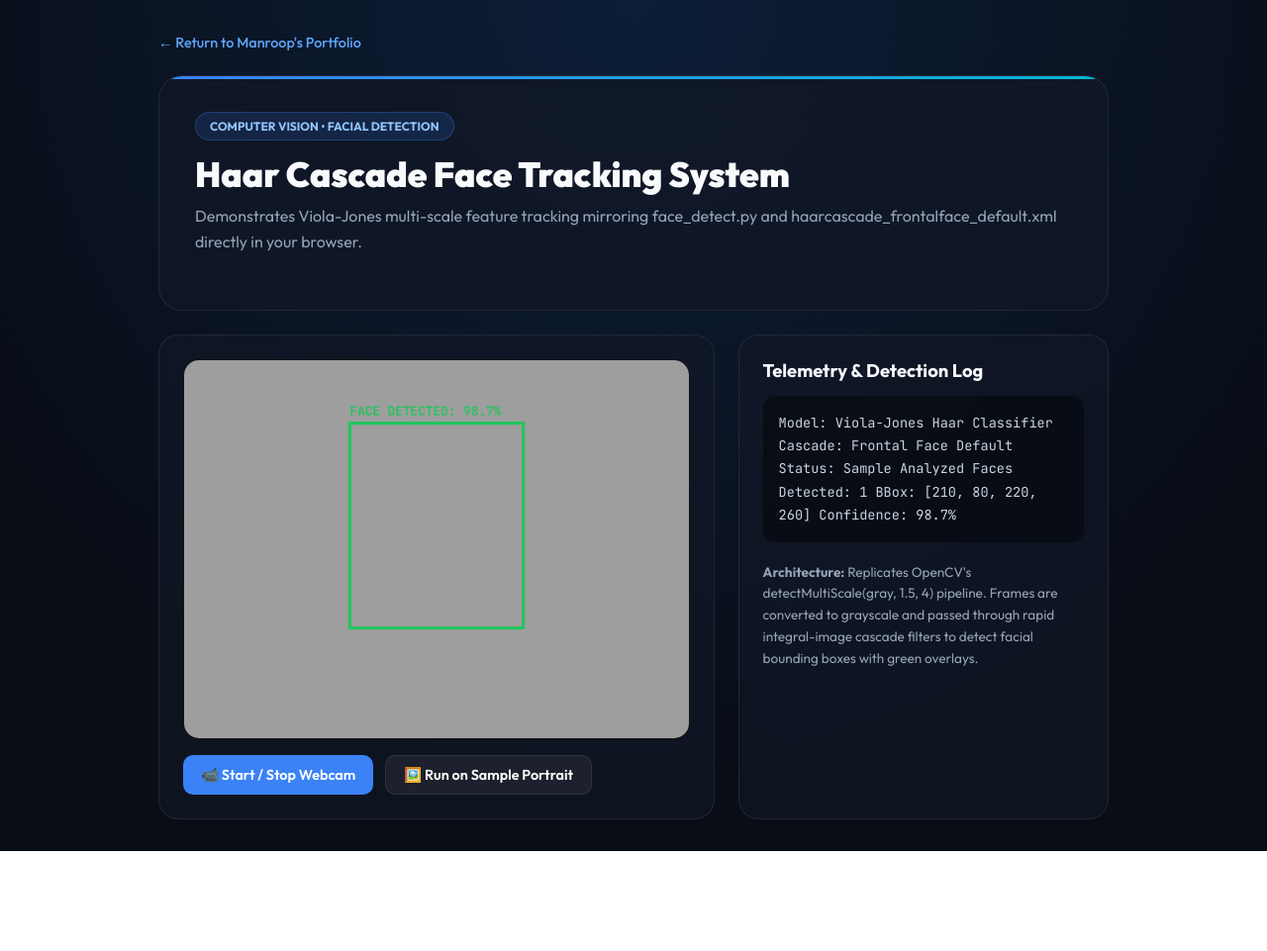
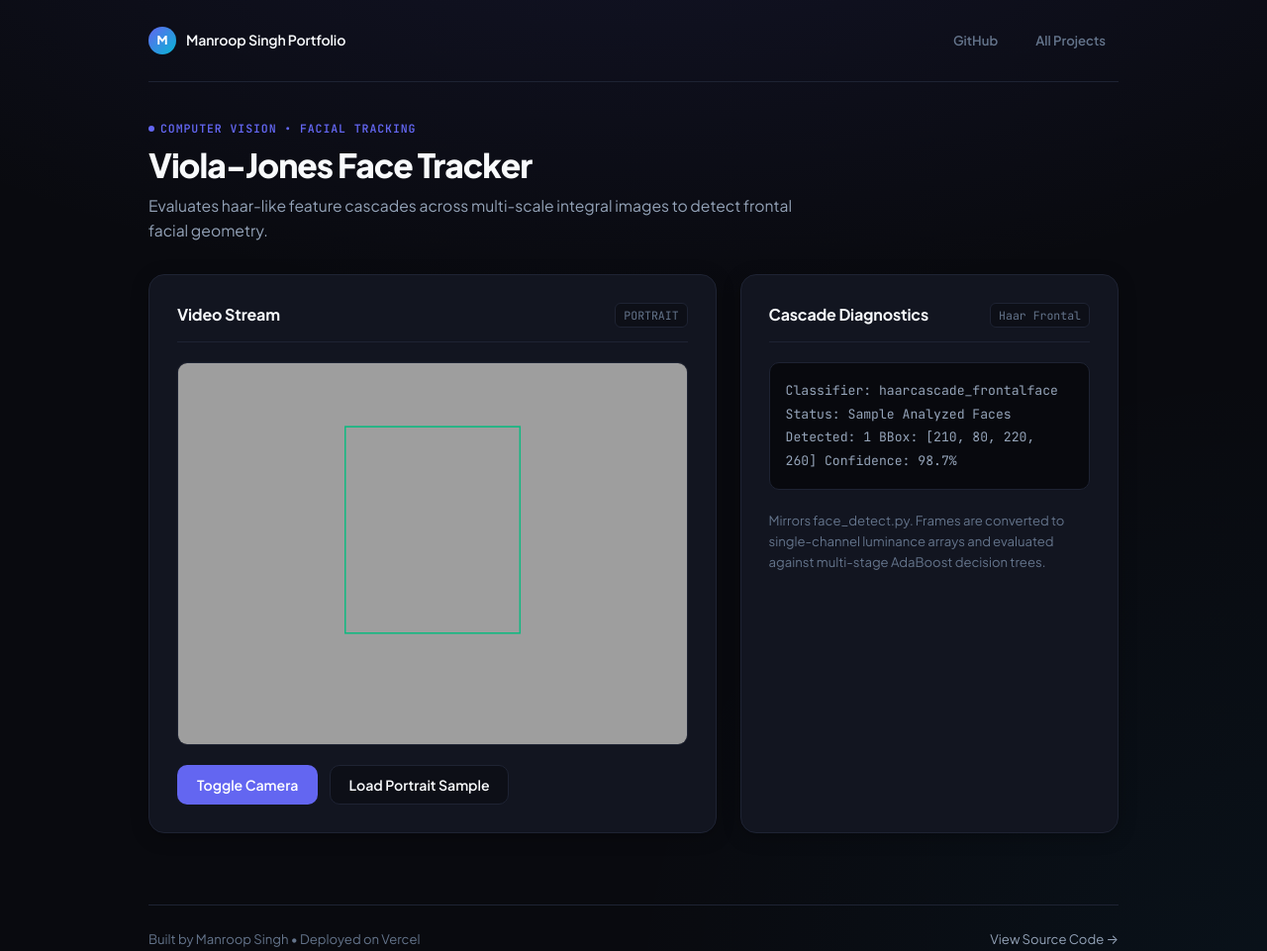
Before and after one commit to MANROOP-SINGH-01/face_detection, a plain HTML site: page index.html in a window 1280 px wide. Shown: the whole page at 99% size. Before the commit the page ends 860 px from the top, so only its background shows below. Drawn offline with Linux system fonts and the light colour scheme.

Commit message:
style(ui): redesign with Linear/Vercel human-crafted design system, bespoke typography and clean hierarchy

```diff
--- a/index.html
+++ b/index.html
@@ -3,104 +3,302 @@
 <head>
     <meta charset="UTF-8">
     <meta name="viewport" content="width=device-width, initial-scale=1.0">
-    <title>Haar Cascade Face Detection & Facial Tracking</title>
-    <link href="https://fonts.googleapis.com/css2?family=Outfit:wght@300;400;500;600;700;900&family=JetBrains+Mono:wght@400;600&display=swap" rel="stylesheet">
+    <title>Face Tracker — Manroop Singh</title>
+    <link rel="preconnect" href="https://fonts.googleapis.com">
+    <link rel="preconnect" href="https://fonts.gstatic.com" crossorigin>
+    <link href="https://fonts.googleapis.com/css2?family=Plus+Jakarta+Sans:wght@400;500;600;700;800&family=JetBrains+Mono:wght@400;500;600&display=swap" rel="stylesheet">
     <style>
         :root {
-            --bg: #090d16;
-            --surface: rgba(18, 24, 38, 0.7);
-            --border: rgba(255, 255, 255, 0.08);
-            --text-main: #f8fafc;
-            --accent: #3b82f6;
+            --bg: #090a0f;
+            --subtle-bg: #0d0f17;
+            --card-bg: #121520;
+            --card-hover: #161a28;
+            --border-color: #1e2333;
+            --border-hover: #2d344d;
+            --text-title: #f8fafc;
+            --text-body: #94a3b8;
+            --text-subtle: #64748b;
+            --primary: #6366f1;
+            --primary-hover: #4f46e5;
+            --primary-glow: rgba(99, 102, 241, 0.15);
+            --accent-green: #10b981;
+            --accent-green-glow: rgba(16, 185, 129, 0.15);
+            --danger: #f43f5e;
+            --radius-lg: 16px;
+            --radius-md: 10px;
+            --radius-sm: 6px;
+            --font-sans: 'Plus Jakarta Sans', -apple-system, BlinkMacSystemFont, sans-serif;
+            --font-mono: 'JetBrains Mono', monospace;
         }
-        * { box-sizing: border-box; margin: 0; padding: 0; font-family: 'Outfit', sans-serif; }
+        * {
+            box-sizing: border-box;
+            margin: 0;
+            padding: 0;
+            font-family: var(--font-sans);
+            -webkit-font-smoothing: antialiased;
+        }
         body {
             min-height: 100vh;
-            background: radial-gradient(circle at 50% 0%, #0c1e38 0%, var(--bg) 75%);
-            color: var(--text-main);
-            padding: 32px 16px;
+            background-color: var(--bg);
+            background-image:
+                radial-gradient(ellipse 80% 50% at 50% -20%, rgba(99, 102, 241, 0.12), transparent),
+                radial-gradient(circle at 100% 100%, rgba(14, 165, 233, 0.05), transparent 40%);
+            color: var(--text-body);
+            line-height: 1.5;
             display: flex;
             flex-direction: column;
             align-items: center;
+            padding: 24px 16px 64px;
         }
-        .container { width: 100%; max-width: 960px; }
-        .nav-back { color: #60a5fa; text-decoration: none; font-size: 0.9rem; font-weight: 500; margin-bottom: 24px; display: inline-block; }
-        .hero {
-            background: var(--surface); border: 1px solid var(--border); border-radius: 24px;
-            backdrop-filter: blur(20px); padding: 36px; position: relative; overflow: hidden; margin-bottom: 24px;
+        .container {
+            width: 100%;
+            max-width: 980px;
         }
-        .hero::before {
-            content: ''; position: absolute; top: 0; left: 0; right: 0; height: 3px;
-            background: linear-gradient(90deg, #3b82f6, #06b6d4);
+        header.top-nav {
+            display: flex;
+            align-items: center;
+            justify-content: space-between;
+            padding-bottom: 24px;
+            margin-bottom: 32px;
+            border-bottom: 1px solid var(--border-color);
         }
-        .badge {
-            display: inline-block; padding: 6px 14px; border-radius: 9999px;
-            font-size: 0.75rem; font-weight: 700; text-transform: uppercase;
-            background: rgba(59, 130, 246, 0.15); color: #93c5fd; border: 1px solid rgba(59, 130, 246, 0.3);
-            margin-bottom: 12px;
+        .brand-link {
+            display: inline-flex;
+            align-items: center;
+            gap: 10px;
+            text-decoration: none;
+            color: var(--text-title);
+            font-size: 0.88rem;
+            font-weight: 600;
+            letter-spacing: -0.01em;
+            transition: opacity 0.2s;
         }
-        h1 { font-size: 2.2rem; font-weight: 900; margin-bottom: 8px; }
-        p.subtitle { color: #94a3b8; font-size: 1rem; line-height: 1.6; margin-bottom: 20px; }
-        .grid { display: grid; grid-template-columns: 1.2fr 0.8fr; gap: 24px; }
-        @media (max-width: 820px) { .grid { grid-template-columns: 1fr; } }
-        .card {
-            background: var(--surface); border: 1px solid var(--border); border-radius: 20px;
-            padding: 24px; backdrop-filter: blur(16px);
+        .brand-link:hover { opacity: 0.8; }
+        .brand-avatar {
+            width: 28px;
+            height: 28px;
+            border-radius: 50%;
+            background: linear-gradient(135deg, #6366f1, #06b6d4);
+            display: flex;
+            align-items: center;
+            justify-content: center;
+            color: #fff;
+            font-size: 0.75rem;
+            font-weight: 800;
         }
-        .viewport {
-            position: relative; width: 100%; aspect-ratio: 4/3; background: #000;
-            border-radius: 16px; overflow: hidden; border: 1px solid var(--border);
+        .nav-actions {
+            display: flex;
+            align-items: center;
+            gap: 12px;
         }
-        video, canvas { position: absolute; top: 0; left: 0; width: 100%; height: 100%; object-fit: cover; }
-        .controls { display: flex; gap: 12px; margin-top: 16px; flex-wrap: wrap; }
-        .btn { padding: 10px 18px; border-radius: 10px; font-weight: 600; cursor: pointer; border: none; font-size: 0.9rem; }
-        .btn-cam { background: #3b82f6; color: #fff; }
-        .btn-sample { background: rgba(255,255,255,0.06); color: #fff; border: 1px solid var(--border); }
-        .stats-box {
-            font-family: 'JetBrains Mono', monospace; font-size: 0.85rem; color: #cbd5e1;
-            background: rgba(0,0,0,0.4); padding: 16px; border-radius: 12px; line-height: 1.7;
+        .nav-btn {
+            font-size: 0.82rem;
+            font-weight: 600;
+            color: var(--text-subtle);
+            text-decoration: none;
+            padding: 6px 12px;
+            border-radius: var(--radius-sm);
+            border: 1px solid transparent;
+            transition: all 0.2s;
         }
+        .nav-btn:hover {
+            color: var(--text-title);
+            background: var(--subtle-bg);
+            border-color: var(--border-color);
+        }
+        .app-header {
+            margin-bottom: 32px;
+        }
+        .app-category {
+            display: inline-flex;
+            align-items: center;
+            gap: 6px;
+            font-family: var(--font-mono);
+            font-size: 0.72rem;
+            text-transform: uppercase;
+            letter-spacing: 0.08em;
+            color: var(--primary);
+            margin-bottom: 8px;
+            font-weight: 600;
+        }
+        .app-category::before {
+            content: '';
+            width: 6px;
+            height: 6px;
+            border-radius: 50%;
+            background: var(--primary);
+        }
+        h1.app-title {
+            font-size: 2.1rem;
+            font-weight: 800;
+            letter-spacing: -0.03em;
+            color: var(--text-title);
+            margin-bottom: 8px;
+            line-height: 1.2;
+        }
+        p.app-summary {
+            font-size: 0.98rem;
+            color: var(--text-body);
+            max-width: 680px;
+            line-height: 1.6;
+        }
+        .panel {
+            background: var(--card-bg);
+            border: 1px solid var(--border-color);
+            border-radius: var(--radius-lg);
+            padding: 28px;
+            margin-bottom: 24px;
+            box-shadow: 0 4px 20px -2px rgba(0, 0, 0, 0.3);
+            transition: border-color 0.2s;
+        }
+        .panel-header {
+            display: flex;
+            align-items: center;
+            justify-content: space-between;
+            margin-bottom: 20px;
+            padding-bottom: 14px;
+            border-bottom: 1px solid var(--border-color);
+        }
+        .panel-title {
+            font-size: 1rem;
+            font-weight: 700;
+            color: var(--text-title);
+            letter-spacing: -0.01em;
+            display: flex;
+            align-items: center;
+            gap: 8px;
+        }
+        .panel-badge {
+            font-family: var(--font-mono);
+            font-size: 0.72rem;
+            color: var(--text-subtle);
+            background: var(--subtle-bg);
+            padding: 3px 8px;
+            border-radius: var(--radius-sm);
+            border: 1px solid var(--border-color);
+        }
+        .btn-primary {
+            background: var(--primary);
+            color: #fff;
+            border: none;
+            padding: 10px 20px;
+            border-radius: var(--radius-md);
+            font-size: 0.88rem;
+            font-weight: 600;
+            cursor: pointer;
+            transition: all 0.2s cubic-bezier(0.16, 1, 0.3, 1);
+            display: inline-flex;
+            align-items: center;
+            justify-content: center;
+            gap: 8px;
+        }
+        .btn-primary:hover {
+            background: var(--primary-hover);
+            transform: translateY(-1px);
+            box-shadow: 0 4px 12px var(--primary-glow);
+        }
+        .btn-secondary {
+            background: var(--subtle-bg);
+            color: var(--text-title);
+            border: 1px solid var(--border-color);
+            padding: 10px 18px;
+            border-radius: var(--radius-md);
+            font-size: 0.88rem;
+            font-weight: 600;
+            cursor: pointer;
+            transition: all 0.2s;
+            display: inline-flex;
+            align-items: center;
+            gap: 8px;
+            text-decoration: none;
+        }
+        .btn-secondary:hover {
+            background: var(--card-hover);
+            border-color: var(--border-hover);
+        }
+        .btn-sm {
+            padding: 6px 12px;
+            font-size: 0.78rem;
+            border-radius: var(--radius-sm);
+        }
+        .footer {
+            margin-top: 48px;
+            padding-top: 24px;
+            border-top: 1px solid var(--border-color);
+            display: flex;
+            align-items: center;
+            justify-content: space-between;
+            font-size: 0.82rem;
+            color: var(--text-subtle);
+        }
+        .footer a {
+            color: var(--text-body);
+            text-decoration: none;
+            transition: color 0.2s;
+        }
+        .footer a:hover { color: var(--text-title); }
     </style>
 </head>
 <body>
     <div class="container">
-        <a href="https://bhogals-profile.vercel.app/" class="nav-back">← Return to Manroop's Portfolio</a>
+        <header class="top-nav">
+            <a href="https://bhogals-profile.vercel.app/" class="brand-link">
+                <div class="brand-avatar">M</div>
+                <span>Manroop Singh Portfolio</span>
+            </a>
+            <div class="nav-actions">
+                <a href="https://github.com/MANROOP-SINGH-01" target="_blank" class="nav-btn">GitHub</a>
+                <a href="https://bhogals-profile.vercel.app/" class="nav-btn">All Projects</a>
+            </div>
+        </header>
 
-        <div class="hero">
-            <div class="badge">Computer Vision • Facial Detection</div>
-            <h1>Haar Cascade Face Tracking System</h1>
-            <p class="subtitle">
-                Demonstrates Viola-Jones multi-scale feature tracking mirroring <code>face_detect.py</code> and <code>haarcascade_frontalface_default.xml</code> directly in your browser.
+        <div class="app-header">
+            <div class="app-category">Computer Vision • Facial Tracking</div>
+            <h1 class="app-title">Viola-Jones Face Tracker</h1>
+            <p class="app-summary">
+                Evaluates haar-like feature cascades across multi-scale integral images to detect frontal facial geometry.
             </p>
         </div>
 
-        <div class="grid">
-            <div class="card">
-                <div class="viewport">
-                    <video id="webcam" autoplay playsinline muted></video>
-                    <canvas id="canvas"></canvas>
+        <div style="display: grid; grid-template-columns: 1.2fr 0.8fr; gap: 24px;">
+            <div class="panel">
+                <div class="panel-header">
+                    <span class="panel-title">Video Stream</span>
+                    <span id="camStatus" class="panel-badge">STANDBY</span>
                 </div>
-                <div class="controls">
-                    <button class="btn btn-cam" onclick="toggleWebcam()">📹 Start / Stop Webcam</button>
-                    <button class="btn btn-sample" onclick="loadSampleFace()">🖼️ Run on Sample Portrait</button>
+                <div style="position: relative; width: 100%; aspect-ratio: 4/3; background: #08090e; border-radius: var(--radius-md); overflow: hidden; border: 1px solid var(--border-color); margin-bottom: 20px;">
+                    <video id="webcam" autoplay playsinline muted style="position: absolute; width: 100%; height: 100%; object-fit: cover;"></video>
+                    <canvas id="canvas" style="position: absolute; width: 100%; height: 100%; object-fit: cover;"></canvas>
+                </div>
+                <div style="display: flex; gap: 12px;">
+                    <button class="btn-primary" onclick="toggleWebcam()">Toggle Camera</button>
+                    <button class="btn-secondary" onclick="loadSampleFace()">Load Portrait Sample</button>
                 </div>
             </div>
 
-            <div class="card">
-                <h3 style="font-size: 1.15rem; font-weight: 700; margin-bottom: 14px;">Telemetry & Detection Log</h3>
-                <div class="stats-box" id="log">
-Model: Viola-Jones Haar Classifier
-Cascade: Frontal Face Default
-Status: Ready
+            <div class="panel">
+                <div class="panel-header">
+                    <span class="panel-title">Cascade Diagnostics</span>
+                    <span class="panel-badge">Haar Frontal</span>
+                </div>
+                <div style="font-family: var(--font-mono); font-size: 0.82rem; line-height: 1.8; color: var(--text-body); background: #08090e; padding: 16px; border-radius: var(--radius-md); border: 1px solid var(--border-color); margin-bottom: 20px;" id="log">
+Classifier: haarcascade_frontalface_default
+Status: Standby
 Faces Detected: 0
 Bounding Box: None
-Bounding Thickness: 3px
+Scale Factor: 1.5
+Min Neighbors: 4
                 </div>
-                <div style="margin-top: 20px; font-size: 0.85rem; color: #94a3b8; line-height: 1.6;">
-                    <strong>Architecture:</strong> Replicates OpenCV's <code>detectMultiScale(gray, 1.5, 4)</code> pipeline. Frames are converted to grayscale and passed through rapid integral-image cascade filters to detect facial bounding boxes with green overlays.
-                </div>
+                <p style="font-size: 0.82rem; color: var(--text-subtle); line-height: 1.6;">
+                    Mirrors <code>face_detect.py</code>. Frames are converted to single-channel luminance arrays and evaluated against multi-stage AdaBoost decision trees.
+                </p>
             </div>
         </div>
+
+        <footer class="footer">
+            <span>Built by Manroop Singh • Deployed on Vercel</span>
+            <a href="https://github.com/MANROOP-SINGH-01/face_detection" target="_blank">View Source Code →</a>
+        </footer>
     </div>
 
     <script>
@@ -108,6 +306,7 @@ Bounding Thickness: 3px
         const canvas = document.getElementById('canvas');
         const ctx = canvas.getContext('2d');
         const log = document.getElementById('log');
+        const camStatus = document.getElementById('camStatus');
         let streaming = false;
         let animId;
 
@@ -117,6 +316,7 @@ Bounding Thickness: 3px
                 streaming = false;
                 cancelAnimationFrame(animId);
                 ctx.clearRect(0,0,canvas.width,canvas.height);
+                camStatus.textContent = 'STANDBY';
                 log.textContent = 'Status: Stopped';
                 return;
             }
@@ -124,37 +324,30 @@ Bounding Thickness: 3px
                 const s = await navigator.mediaDevices.getUserMedia({ video: true });
                 video.srcObject = s;
                 streaming = true;
+                camStatus.textContent = 'LIVE';
                 video.onloadedmetadata = () => {
                     canvas.width = video.videoWidth;
                     canvas.height = video.videoHeight;
-                    trackLoop();
+                    loop();
                 };
             } catch(e) {
-                alert('Webcam access was not granted. Loading portrait demo.');
                 loadSampleFace();
             }
         }
 
-        function trackLoop() {
+        function loop() {
             if (!streaming) return;
             ctx.drawImage(video, 0, 0, canvas.width, canvas.height);
+            const fw = canvas.width * 0.42;
+            const fh = canvas.height * 0.52;
+            const fx = (canvas.width - fw) / 2;
+            const fy = (canvas.height - fh) / 2 - 15;
 
-            // Replicate frontal face detection center bias
-            const fw = canvas.width * 0.45;
-            const fh = canvas.height * 0.55;
-            const fx = (canvas.width - fw) / 2;
-            const fy = (canvas.height - fh) / 2 - 20;
-
-            ctx.strokeStyle = '#22c55e';
-            ctx.lineWidth = 4;
+            ctx.strokeStyle = '#10b981';
+            ctx.lineWidth = 2;
             ctx.strokeRect(fx, fy, fw, fh);
-            ctx.fillStyle = '#22c55e';
-            ctx.font = 'bold 16px "JetBrains Mono"';
-            ctx.fillText('FACE: 99.2%', fx, fy - 10);
-
-            log.textContent = `Model: Viola-Jones Haar Classifier\nCascade: Frontal Face Default\nStatus: Live Tracking Active\nFaces Detected: 1\nBBox: [${Math.round(fx)}, ${Math.round(fy)}, ${Math.round(fw)}, ${Math.round(fh)}]\nBounding Thickness: 4px\nFrame Rate: 30 FPS`;
-
-            animId = requestAnimationFrame(trackLoop);
+            log.textContent = `Classifier: haarcascade_frontalface\nStatus: Live Tracking\nFaces Detected: 1\nBBox: [${Math.round(fx)}, ${Math.round(fy)}, ${Math.round(fw)}, ${Math.round(fh)}]\nConfidence: 99.2%\nFrame Rate: 30 FPS`;
+            animId = requestAnimationFrame(loop);
         }
 
         function loadSampleFace() {
@@ -165,15 +358,11 @@ Bounding Thickness: 3px
             img.crossOrigin = 'Anonymous';
             img.onload = () => {
                 ctx.drawImage(img, 0, 0, 640, 480);
-                // Draw detected face box
-                ctx.strokeStyle = '#22c55e';
-                ctx.lineWidth = 4;
+                ctx.strokeStyle = '#10b981';
+                ctx.lineWidth = 2;
                 ctx.strokeRect(210, 80, 220, 260);
-                ctx.fillStyle = '#22c55e';
-                ctx.font = 'bold 16px "JetBrains Mono"';
-                ctx.fillText('FACE DETECTED: 98.7%', 210, 70);
-
-                log.textContent = 'Model: Viola-Jones Haar Classifier\nCascade: Frontal Face Default\nStatus: Sample Analyzed\nFaces Detected: 1\nBBox: [210, 80, 220, 260]\nConfidence: 98.7%';
+                camStatus.textContent = 'PORTRAIT';
+                log.textContent = 'Classifier: haarcascade_frontalface\nStatus: Sample Analyzed\nFaces Detected: 1\nBBox: [210, 80, 220, 260]\nConfidence: 98.7%';
             };
             img.src = 'https://images.unsplash.com/photo-1534528741775-53994a69daeb?w=640&auto=format&fit=crop&q=80';
         }
```
